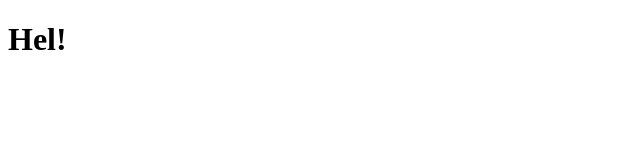
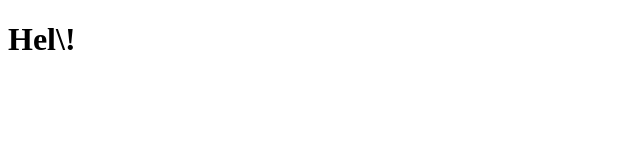
Before and after one commit to mrakas1993/pro, a plain HTML site: page index.html in a window 1280 px wide. Shown: the full height of the page, 0-640 px from the left. Drawn offline with Linux system fonts and the light colour scheme.

Commit message:
add page.html

```diff
--- a/index.html
+++ b/index.html
@@ -7,7 +7,7 @@
     <title>test</title>
 </head>
 <body>
-    <h1>Hel!</h1>
+    <h1>Hel\!</h1>
     <script src="script.js"></script>
 </body>
 </html>
```
Also changed, not shown: page.html (added).
